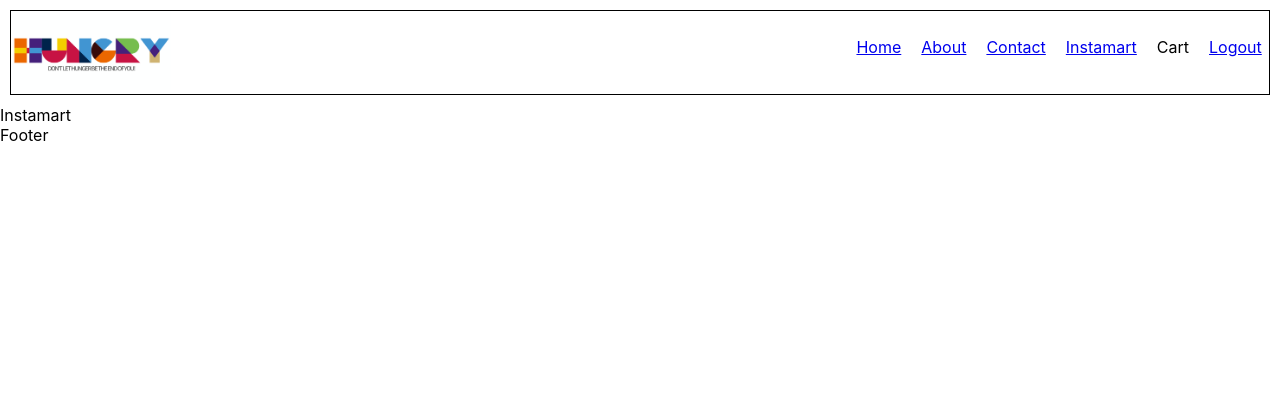
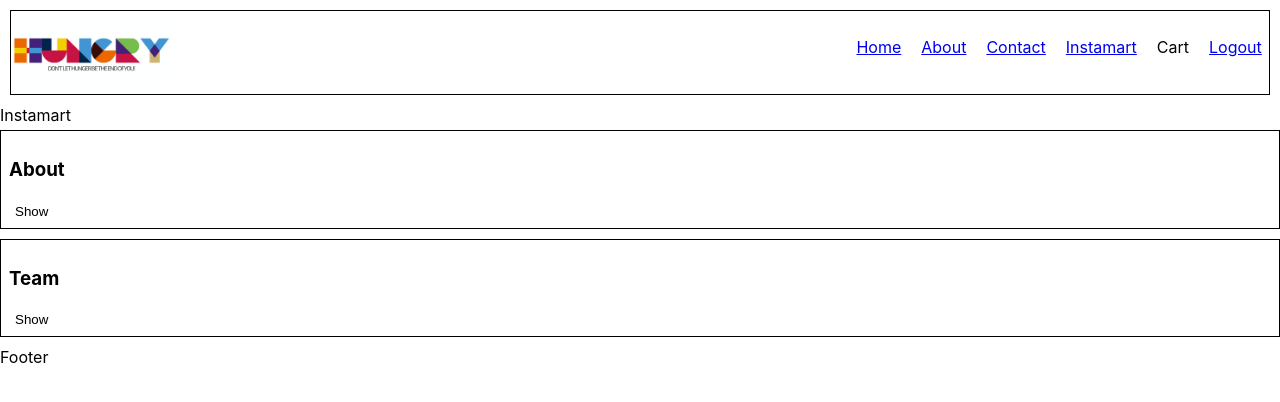
Before and after one commit to nitesh-1810/hungry, a React (Create React App) app: page /instamart in a window 1280 px wide. Shown: the top 402 px of the page. Built offline with nearby package versions, Linux system fonts and the light colour scheme; the HTML template or start-up script is replaced by a standard one.

Commit message:
Implement Accordion

```diff
--- a/public/index.html
+++ b/public/index.html
@@ -24,7 +24,7 @@
       work correctly both with client-side routing and a non-root public URL.
       Learn how to configure a non-root public URL by running `npm run build`.
     -->
-    <title>React App</title>
+    <title>Hungry</title>
   </head>
   <body>
     <noscript>You need to enable JavaScript to run this app.</noscript>
--- a/src/components/Body.js
+++ b/src/components/Body.js
@@ -4,6 +4,7 @@ import Search from "./Search";
 import Shimmer from "./Shimmer";
 import { Link } from "react-router-dom";
 import useOnline from "../utils/useOnline";
+import { FETCH_RESTAURANT_URL } from "../config";
 
 const Body = () => {
   const [restaurantDetails, setRestaurantDetails] = useState([]);
@@ -18,9 +19,7 @@ const Body = () => {
 
   const restrauntData = async () => {
     // error handling pending
-    const restraunt = await fetch(
-      "https://www.swiggy.com/dapi/restaurants/list/v5?lat=12.9154969&lng=77.6987092&is-seo-homepage-enabled=true&page_type=DESKTOP_WEB_LISTING"
-    );
+    const restraunt = await fetch(FETCH_RESTAURANT_URL);
     const data1 = await restraunt.json();
     console.log(
       data1?.data?.cards[2]?.card?.card?.gridElements?.infoWithStyle
--- a/src/components/Instamart.js
+++ b/src/components/Instamart.js
@@ -1,7 +1,68 @@
-import React from "react";
+import React, { useState } from "react";
+
+const Section = ({ title, description, isVisible, setVisible }) => {
+  // MUI accordion
+  // MUI collapse accordion
+  return (
+    <div
+      style={{
+        border: "1px solid black",
+        marginTop: 5,
+        marginBottom: 10,
+        padding: 8,
+      }}
+    >
+      <h3>{title}</h3>
+      <button
+        style={{
+          border: "none",
+          backgroundColor: "transparent",
+          cursor: "pointer",
+        }}
+        onClick={() => {
+          console.log("executed", isVisible);
+          setVisible();
+        }}
+      >
+        {!isVisible ? "Show" : "Hide"}
+      </button>
+      {isVisible && <p>{description}</p>}
+    </div>
+  );
+};
 
 const Instamart = () => {
-  return <div>Instamart</div>;
+  const [isVisible, setVisible] = useState({
+    about: false,
+    team: false,
+  });
+  return (
+    <div>
+      Instamart
+      <Section
+        title="About"
+        description="Lorem ipsum dolor sit amet consectetur adipisicing elit. Possimus perspiciatis, aliquam sint amet quam provident, qui nobis animi commodi earum repudiandae tempore a veritatis deserunt iste, adipisci consectetur sed reprehenderit error optio officiis. Obcaecati quaerat molestiae, veritatis pariatur, rem quo, facere vitae ducimus beatae praesentium temporibus quasi corporis voluptatem nam magnam. "
+        isVisible={isVisible.about}
+        setVisible={() =>
+          setVisible({
+            about: true,
+            team: false,
+          })
+        }
+      />
+      <Section
+        title="Team"
+        description="Lorem ipsum dolor sit amet consectetur adipisicing elit. Possimus perspiciatis, aliquam sint amet quam provident, qui nobis animi commodi earum repudiandae tempore a veritatis deserunt iste, adipisci consectetur sed reprehenderit error optio officiis. Obcaecati quaerat molestiae, veritatis pariatur, rem quo, facere vitae ducimus beatae praesentium temporibus quasi corporis voluptatem nam magnam. Officiis porro, quisquam molestiae saepe quibusdam officia aliquid voluptatem vero rerum eligendi corrupti! "
+        isVisible={isVisible.team}
+        setVisible={() =>
+          setVisible({
+            about: !isVisible.about,
+            team: true,
+          })
+        }
+      />
+    </div>
+  );
 };
 
 export default Instamart;
--- a/src/config.js
+++ b/src/config.js
@@ -2,3 +2,6 @@
 // CDN -> content delivery network
 export const IMG_CDN_URL =
   "https://media-assets.swiggy.com/swiggy/image/upload/fl_lossy,f_auto,q_auto,w_660/";
+
+export const FETCH_RESTAURANT_URL =
+  "https://www.swiggy.com/dapi/restaurants/list/v5?lat=12.9154969&lng=77.6987092&is-seo-homepage-enabled=true&page_type=DESKTOP_WEB_LISTING";
--- a/src/utils/helper.js
+++ b/src/utils/helper.js
@@ -1 +1,3 @@
-// Here we store code which are reusable like functions
+// In utils folder and Here we store code which are reusable like- functions, custom hooks
+// Store FilterRestaurant function here.
+// Watch chapter -09.
```
